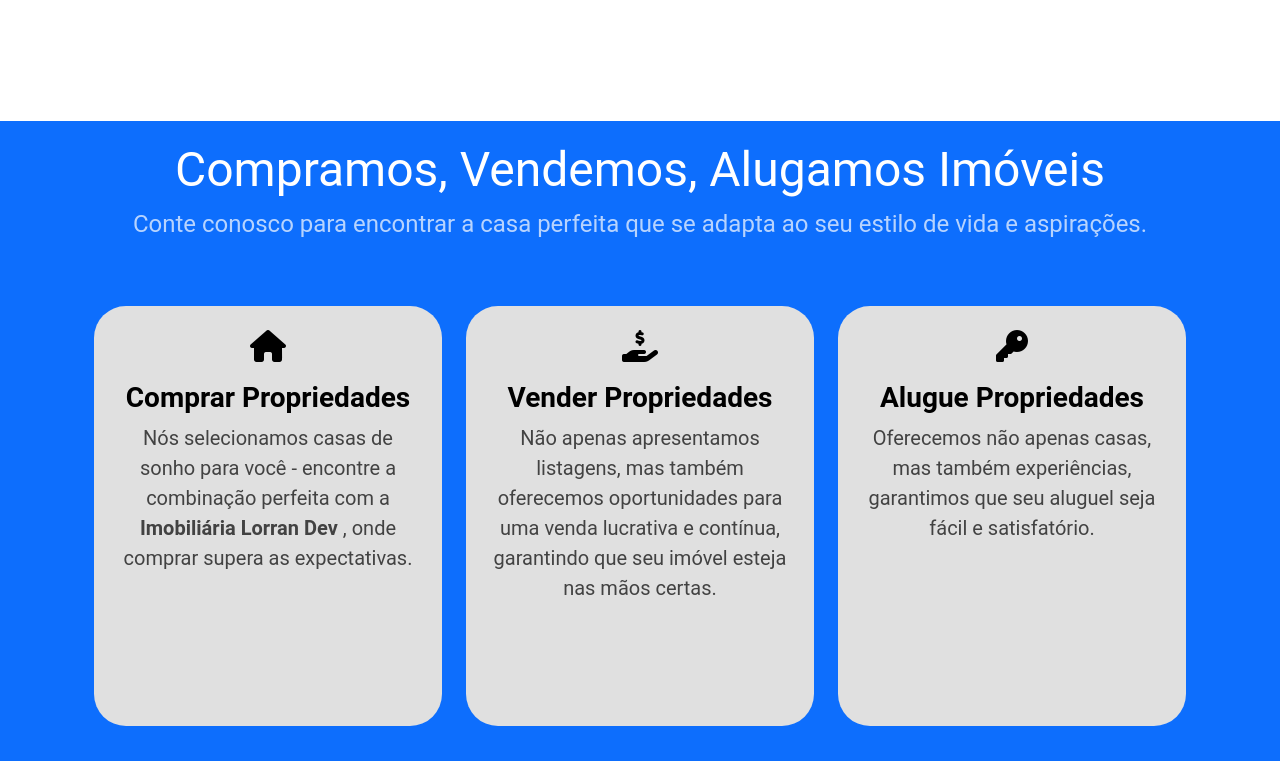
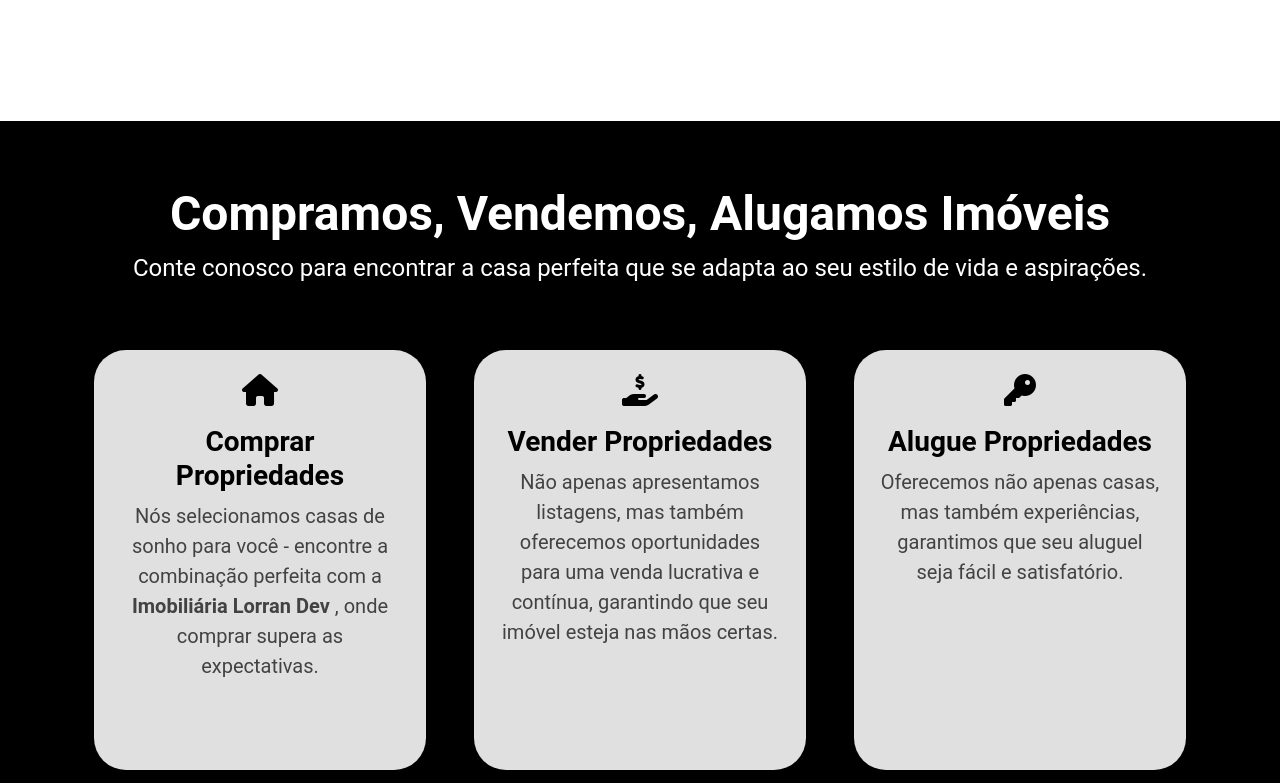
Before and after one commit to LorranFranklin/imobiliaria-LorranDev-Bootstrap, a plain HTML site: page index.html in a window 1280 px wide. Shown: the part 2217-3000 px from the top of the page. Drawn offline with nearby package versions, Linux system fonts and the light colour scheme; a script that the page names is missing.

Commit message:
atualizando section cards-services

```diff
--- a/index.html
+++ b/index.html
@@ -223,8 +223,8 @@
     <!-- até aqui ok - até aqui ok - até aqui ok - até aqui ok - até aqui ok - até aqui ok - até aqui ok - até aqui ok - até aqui ok - até aqui ok - até aqui ok - até aqui ok - até aqui ok - até aqui ok-->
 
     <!-- Services Section  -->
-    <section id="cards-services" class="mt-100">
-      <div class="container text-center">
+    <section id="cards-services" class="mt-100 text-center topPadding">
+      <div class="container">
         <div class="row">
           <div class="col-12 service">
             <!-- essa div esta concluida -->
@@ -235,7 +235,7 @@
         <!-- nos cards abaixo a intenção é fazer com que os cards fiquem em telas grandes 3/3 em telas médias 2/3 e menores 1/3 usando col e css grid -->
         <!-- teste gpt  -->
         <div class="container mt-5">
-          <div class="row g-4">
+          <div class="row g-5">
             <!-- Card 1 -->
             <div class="col-lg-4 col-md-6 col-sm-12">
               <a href="service-buy.html" class="text-decoration-none">
--- a/style.css
+++ b/style.css
@@ -154,20 +154,29 @@ header.sticky {
 
 /* Services Section */
 #cards-services {
-  background-color: #0d6efd;
-  height: 80vh;
-  padding-top: 20px;
+  background-color: #000;
+  /* background-color: #0d6efd; */
+  padding-top: 40px 0 40px 0;
+}
+#cards-services .container .row{
+  /* gap: 40px; */
+}
+.topPadding {
+  padding: 5% 0 8% 0;
 }
 .mt-100 {
   margin-top: 100px;
 }
 .service p{
-  color: white;
+  /* color: #000; */
+  color: #fff;
+  opacity: 1 !important;
 }
 #cards-services h1 {
   font-size: 48px;
-  font-weight: 400;
-  color: white;
+  font-weight: bold;
+  color: #fff;
+  /* color: #000; */
 }
 #cards-services p {
   font-size: 24px;
@@ -175,6 +184,7 @@ header.sticky {
 }
 .services-box {
   background-color: #e0e0e0;
+  /* background-color: #fff; */
   padding: 30px;
   height: 420px !important;
   border-radius: 32px;
@@ -203,13 +213,16 @@ header.sticky {
   transform: translateX(10px);
 }
 .service-buy:hover {
-  background-color: #55f67d;
+  /* background-color: #90ee90; */
+  background-color: #a0a0a0 ;
 }
 .service-sell:hover {
-  background-color: #8955f6;
+  background-color: #a0a0a0;
+  /* background-color: #ffd700; */
 }
 .service-rent:hover {
-  background-color: #f68f55;
+  background-color: #a0a0a0;
+  /* background-color: #f68f55; */
 }
 #service-logo {
   font-size: 32px;
```
